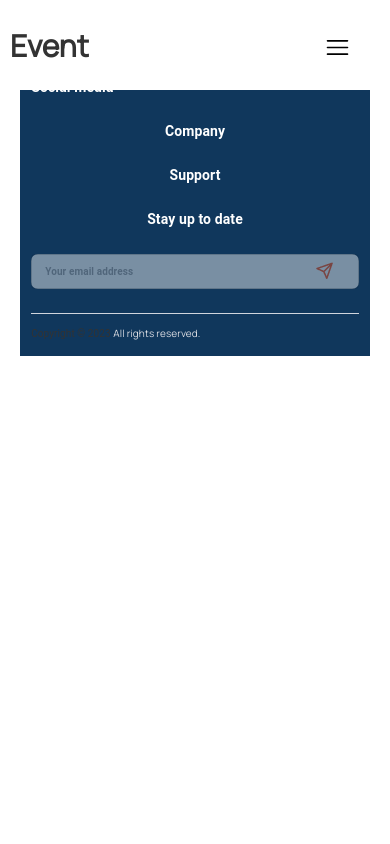
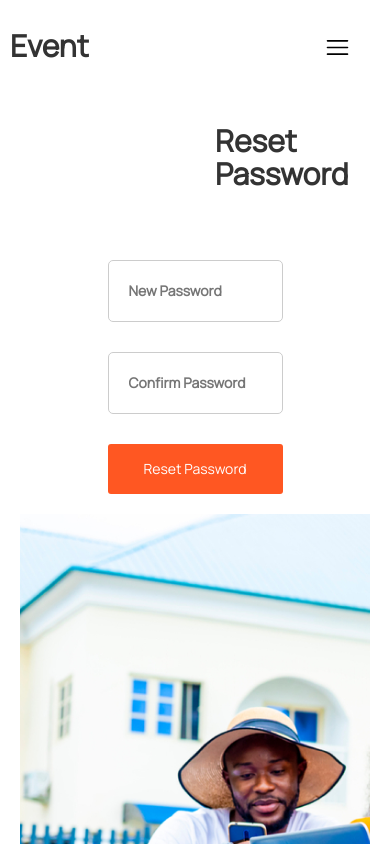
Before and after one commit to decadevs/event-booking-frontend-sq12, a React (Vite) app: page /reset-password in a window 390 px wide. Shown: the top 844 px of the page. Built offline with nearby package versions, Linux system fonts and the light colour scheme.

Commit message:
forget-reset-password

```diff
--- a/src/App.tsx
+++ b/src/App.tsx
@@ -11,6 +11,8 @@ import { createTheme, ThemeProvider } from '@mui/material/styles';
 import Ticket from './components/Drop_Down/Ticket';
 import EventCard from './pages/event-card';
 import TicketSelection from './pages/ticketSelection'
+import ForgotPassword from './pages/ForgotPassword/ForgotPassword';
+import ResetPassword from './pages/Reset Password/resetPassword';
 
 
 
@@ -35,6 +37,8 @@ function App() {
               <Route path='/tickets' element={<Ticket />} />
               <Route path='/event-card' element={<EventCard />} />
               <Route path='/ticket-selection' element={<TicketSelection />} />
+              <Route path='/forgot-password' element={<ForgotPassword />} />
+              <Route path='/reset-password' element={<ResetPassword />} />
             </Routes>
           </BrowserRouter>
           <Footer />
--- /dev/null
+++ b/src/pages/ForgotPassword/ForgotPassword.tsx
@@ -0,0 +1,46 @@
+import React from "react";
+import Image from "../../assets/image 1.png"
+import Button from "../../components/Buttons/Buttons";
+import Any from "./any.module.css";
+const forgotPassword = () => {
+  return (
+    <div className={Any.MainWrapper}>
+      {" "}
+      <div className={Any.forgotPasswordContainer}>
+        {" "}
+        <div className={Any.forgotPasswordForm}>
+          {" "}
+          <h1 className={Any.title}>Forgot Password</h1>{" "}
+          <p className={Any.paragraph}>
+            {" "}
+            Enter the email associated with your account and <br></br>we’ll send
+            an email with instruction to reset your<br></br> password{" "}
+          </p>{" "}
+          <form className={Any.formPage}>
+            {" "}
+            <input
+              type="email"
+              id="email"
+              name="email"
+              placeholder="Enter Email"
+              required
+              style={{ width: "50%" }}
+            />{" "}
+            <Button
+              content="Check Email"
+              styleType="primary"
+              height="50px"
+              width="50%"
+              onClick={() => console.log("clicked")}
+            />{" "}
+          </form>{" "}
+        </div>{" "}
+        <div className={Any.forgotPasswordImage}>
+          {" "}
+          <img src={Image} alt="Forgot Password" />{" "}
+        </div>{" "}
+      </div>{" "}
+    </div>
+  );
+};
+export default forgotPassword;
--- /dev/null
+++ b/src/pages/ForgotPassword/any.module.css
@@ -0,0 +1,105 @@
+*{
+    margin: 0;
+    padding: 0;
+    box-sizing: border-box;
+}
+.MainWrapper{
+  width:100%;
+}
+.forgotPasswordContainer {
+    display: flex;
+    align-items: center;
+    justify-content: center;
+    /* background-color: #E5E5E5; */    max-width: 100%;
+    /* background-color: blue; */  }
+  .formPage{
+    justify-content: center;
+    width: 100%;
+    /* background-color: blueviolet; */    /* align-items: center; */  }
+  .forgotPasswordImage {
+    width: 50%;
+  }
+  .forgotPasswordForm {
+    display: flex;
+    flex-direction: column;
+    width: 50%;
+    text-align: left;
+  }
+  .formPage {
+    margin-bottom: 20px;
+    width: 7;
+  }
+  .title{
+    margin-left: 70px;
+    font-size: 30px;
+    font-weight: 900;
+  }
+  .paragraph{
+    margin-left: 70px;
+    margin-bottom: 30px;
+  }
+  label {
+    display: block;
+    margin-bottom: -11px;
+    margin-left: 100px;
+    width: 10px;
+  }
+  input {
+    display: block;
+    width: 70%;
+    padding: 20px;
+    border: 1px solid #ccc;
+    border-radius: 5px;
+    margin-left: 70px;
+    margin-bottom: 30px;
+  }
+  Button{
+    margin-left: 70px;
+  }
+  @media screen and (max-width:1024px) {
+    .forgotPasswordContainer{
+        display: flex;
+        flex-direction: column;
+        justify-content: center;
+        width: 100%;
+        margin-top: 6em;
+        overflow-y: hidden;
+    }
+    .forgotPasswordForm{
+        width: 100%;
+        text-align: center;
+        display: flex;
+        flex-direction: column;
+        justify-content: center;
+        text-align: left;
+    }
+    .title{
+      margin-left: 195px;
+      font-size: 30px;
+      font-weight: 900;
+      }
+      Button{
+    margin-left: 0;
+    width: 100%;
+    margin-bottom: 20px;
+  }
+  input {
+    display: block;
+   display: flex;
+    margin-left: 0;
+  /* align-items: center;  justify-content: center; */  width: 50%;
+  }
+  .forgotPasswordImage{
+    width: 100%;
+    margin-bottom: 20px;
+  }
+  .formPage{
+    width:100%;
+    display:flex;
+    flex-direction:column;
+    align-items: center  }
+  .paragraph{
+    margin-left: 195px;
+    margin-bottom: 30px;
+  }
+}
--- /dev/null
+++ b/src/pages/Reset Password/resetPassword.module.css
@@ -0,0 +1,102 @@
+* {
+    margin: 0;
+    padding: 0;
+    box-sizing: border-box;
+  }
+  .MainWrapper {
+    width: 100%;
+  }
+  .resetPasswordContainer {
+    display: flex;
+    align-items: center;
+    justify-content: center;
+    /* background-color: #E5E5E5; */  max-width: 100%;
+    /* background-color: blue; */}
+  .formPage {
+    justify-content: center;
+    width: 100%;
+    /* align-items: center; */}
+  .resetPasswordImage {
+    width: 50%;
+  }
+  .resetPasswordForm {
+    display: flex;
+    flex-direction: column;
+    width: 50%;
+    text-align: left;
+  }
+  .title {
+    margin-left: 70px;
+    font-size: 30px;
+    font-weight: 900;
+    margin-bottom: 70px;
+  }
+  .input1 {
+    display: block;
+    width: 70%;
+    padding: 20px;
+    border: 1px solid #ccc;
+    border-radius: 5px;
+    margin-left: 70px;
+    margin-bottom: 30px;
+  }
+  .input2 {
+    display: block;
+    width: 70%;
+    padding: 20px;
+    border: 1px solid #ccc;
+    border-radius: 5px;
+    margin-left: 70px;
+    margin-bottom: 30px;
+  }
+  Button {
+    margin-left: 70px;
+  }
+  @media screen and (max-width: 1024px) {
+    .resetPasswordContainer {
+      display: flex;
+      flex-direction: column;
+      justify-content: center;
+      width: 100%;
+      margin-top: 6em;
+      overflow-y: hidden;
+    }
+    .resetPasswordForm {
+      width: 100%;
+      text-align: center;
+      display: flex;
+      flex-direction: column;
+      justify-content: center;
+      text-align: left;
+    }
+    .title {
+      margin-left: 195px;
+      font-size: 30px;
+      font-weight: 900;
+    }
+    Button {
+      margin-left: 0;
+      /* margin-bottom: 10px; */  }
+    .input1 {
+      display: block;
+      display: flex;
+      margin-left: 0;
+      /* align-items: center;justify-content: center; */    width: 50%;
+    }
+    .input2 {
+      display: block;
+      display: flex;
+      margin-left: 0;
+      /* align-items: center;justify-content: center; */    width: 50%;
+    }
+    .resetPasswordImage {
+      width: 100%;
+      margin-bottom: 20px;
+    }
+    .formPage {
+      width: 100%;
+      display: flex;
+      flex-direction: column;
+      align-items: center;
+    }
+  }
--- /dev/null
+++ b/src/pages/Reset Password/resetPassword.tsx
@@ -0,0 +1,50 @@
+import React from "react";
+import Navbar from "../../components/navbar/Navbar";
+import Image from "../../assets/image 1.png";
+import Button from "../../components/Buttons/Buttons";
+import ResetPassword from "./resetPassword.module.css";
+const resetPassword = () => {
+  return (
+    <div className={ResetPassword.MainWrapper}>
+      {" "}
+      <div className={ResetPassword.resetPasswordContainer}>
+        {" "}
+        <div className={ResetPassword.resetPasswordForm}>
+          {" "}
+          <h1 className={ResetPassword.title}>Reset Password</h1>{" "}
+          <form className={ResetPassword.formPage}>
+            {" "}
+            <input
+              className={ResetPassword.input1}
+              placeholder="New Password"
+              type="password"
+              id="password"
+              name="password"
+              required
+            />{" "}
+            <input
+              className={ResetPassword.input2}
+              placeholder="Confirm Password"
+              type="password"
+              id="password"
+              name="password"
+              required
+            />{" "}
+            <Button
+              content="Reset Password"
+              styleType="primary"
+              height="50px"
+              width="50%"
+              onClick={() => console.log("clicked")}
+            />{" "}
+          </form>{" "}
+        </div>{" "}
+        <div className={ResetPassword.resetPasswordImage}>
+          {" "}
+          <img src={Image} alt="Forgot Password" />{" "}
+        </div>{" "}
+      </div>{" "}
+    </div>
+  );
+};
+export default resetPassword;
```
Also changed, not shown: src/assets/image 1.png (added).
